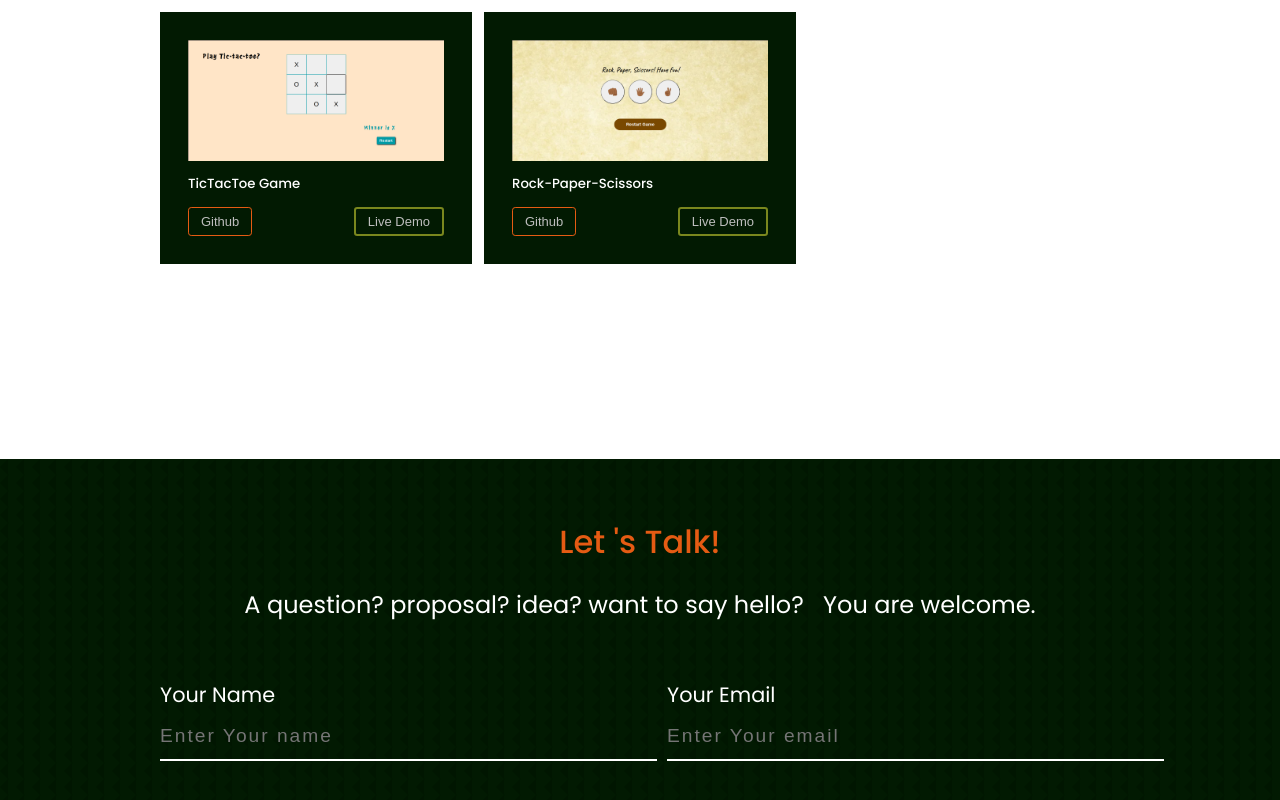
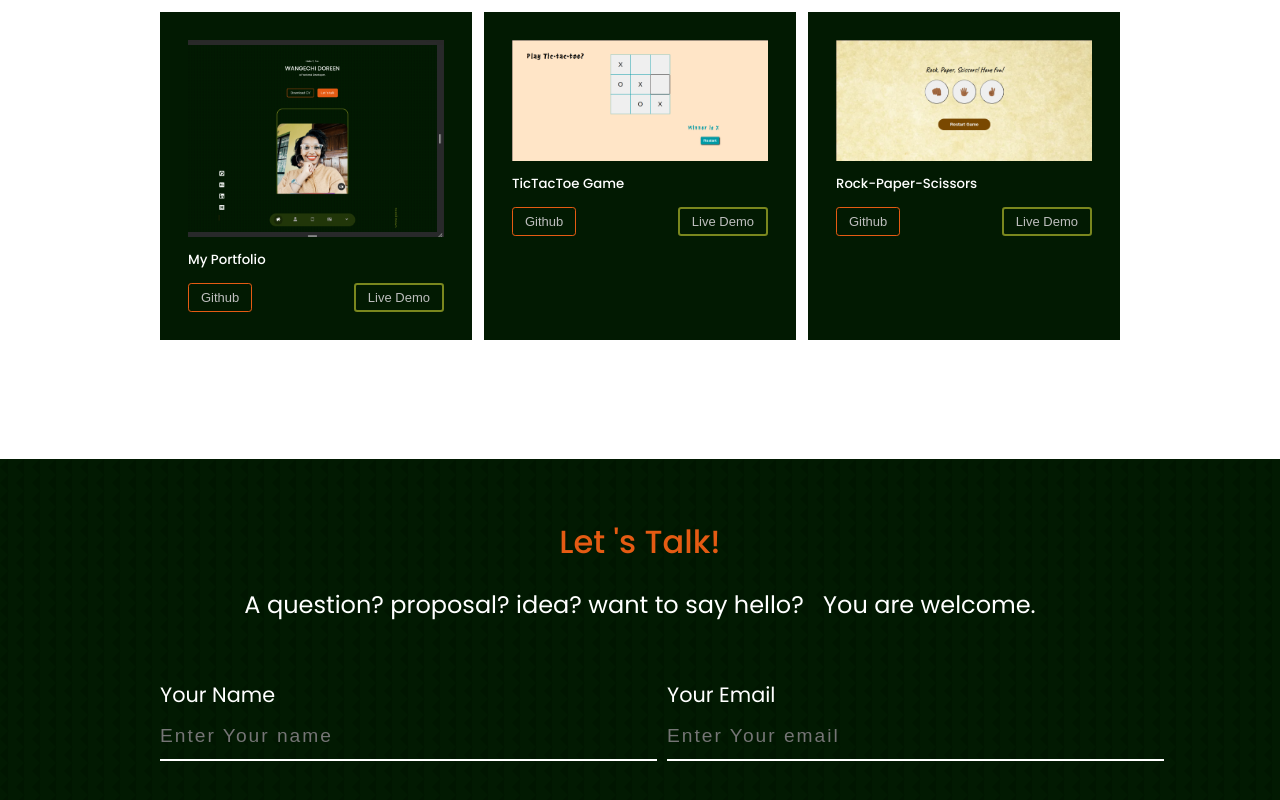
Before and after one commit to Hidoreen/My-Portfolio, a React (Vite) app: page / in a window 1280 px wide. Shown: the part 2037-2837 px from the top of the page. Built offline with nearby package versions, Linux system fonts and the light colour scheme.

Commit message:
Add portfolio project7

```diff
--- a/src/components/portfolio/projects.js
+++ b/src/components/portfolio/projects.js
@@ -3,6 +3,7 @@ import img2 from '../../assets/project2.png'
 import img3 from '../../assets/project3.png'
 import img4 from '../../assets/project4.png'
 import img5 from '../../assets/project5.png'
+import img7 from '../../assets/project7.png'
 
 const data = [
   {
@@ -30,6 +31,14 @@ const data = [
   },
 
   {
+    id: 7,
+    img: img7,
+    title: 'My Portfolio',
+    github: 'https://github.com/Hidoreen/My-Portfolio',
+    live:''
+  },
+
+  {
   id: 4,
   img: img4,
   title: 'TicTacToe Game',
```
Also changed, not shown: src/assets/project7.png (added).
